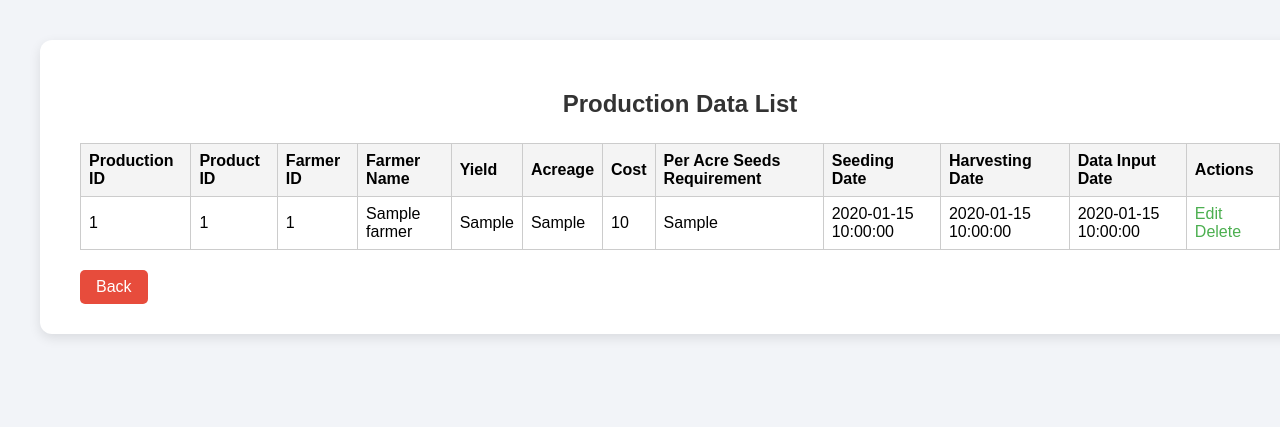
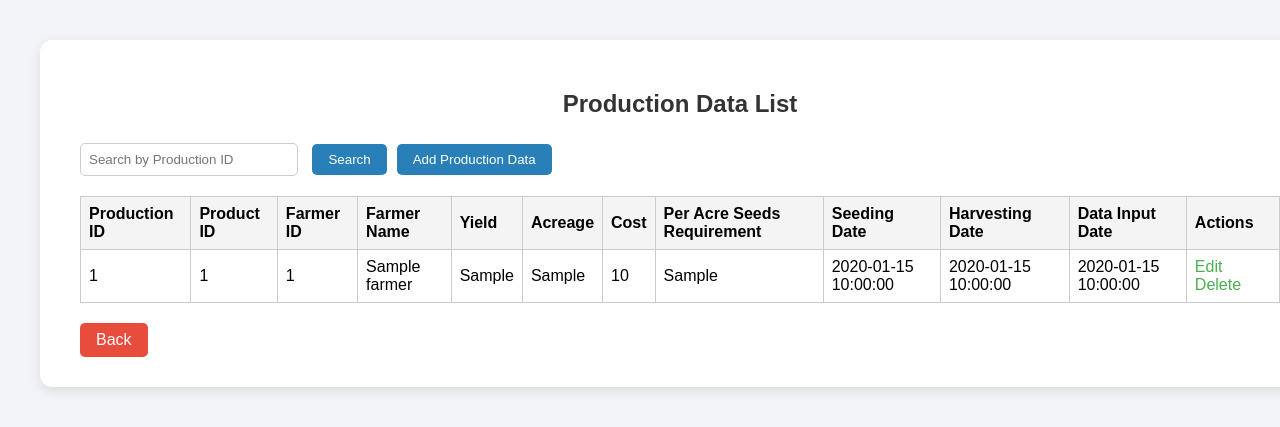
Before and after one commit to rudrodebsarker/Agri_Insights, a PHP site: page /production_list.php in a window 1280 px wide. Shown: the top 427 px of the page. Run offline with PHP 8.4, Linux system fonts and the light colour scheme; tables that the repository leaves empty or names only in its code hold one stand-in row (values such as "Sample post").

Commit message:
Update production_list.php
commit10

```diff
--- a/production_list.php
+++ b/production_list.php
@@ -143,6 +143,18 @@ if ($result === FALSE) {
 <div class="form-container">
     <h2>Production Data List</h2>
 
+    <!-- Search and Add Production Buttons -->
+    <div class="button-container">
+        <form method="get" action="">
+            <input type="text" name="search" class="search-input" placeholder="Search by Production ID" value="<?php echo htmlspecialchars($search); ?>">
+            <button type="submit" class="button">Search</button>
+        </form>
+        <!-- Add Production Data Button as a button element -->
+        <form action="production_form.php" method="get">
+            <button type="submit" class="button">Add Production Data</button>
+        </form>
+    </div>
+
     <table>
         <tr>
             <th>Production ID</th> <!-- Added Production ID column -->
```
